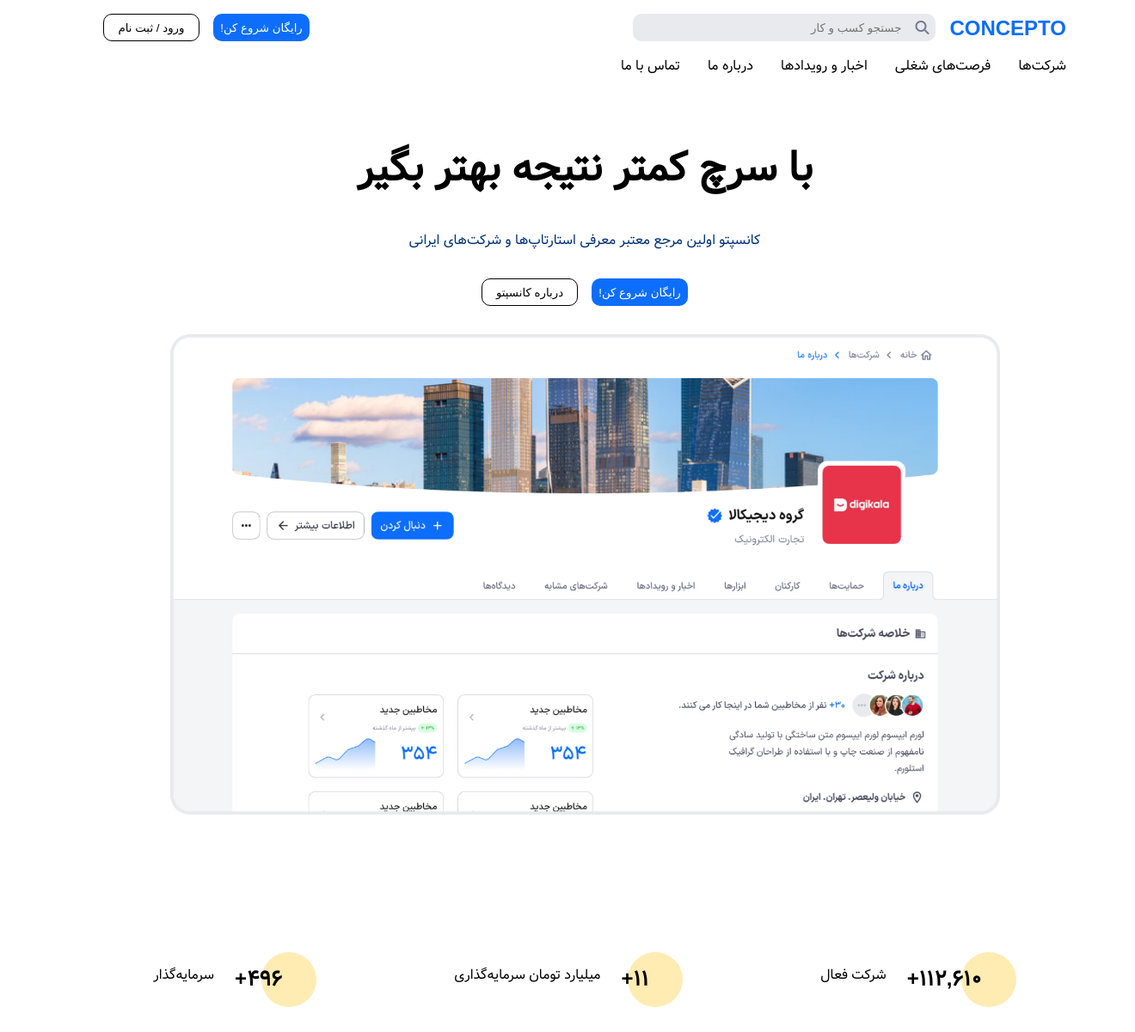
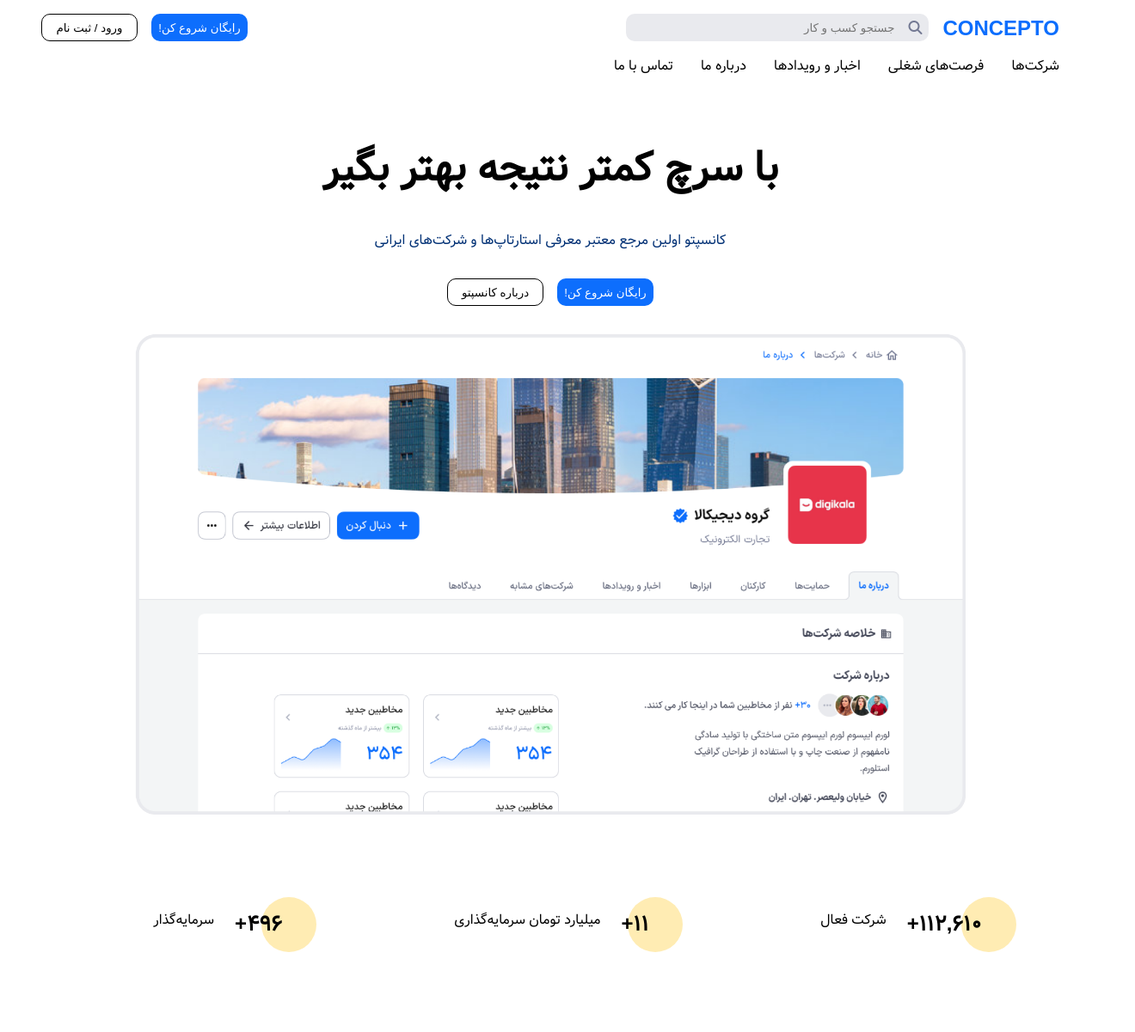
Before and after one commit to HamidRahmanii/Concepto, a plain HTML site: page index.html in a window 1280 px wide. Shown: the top 1201 px of the page at 86% size, 1320 px wide, since content can reach past the window. Drawn offline with Linux system fonts and the light colour scheme; a web font is replaced by a local one.

Commit message:
edit paddings

```diff
--- a/styles/style.css
+++ b/styles/style.css
@@ -22,7 +22,7 @@
 
 header {
   background-color: white;
-  padding: 1rem 5rem;
+  padding: 1rem 3rem;
   width: 100%;
   min-height: 12vh;
   position: fixed;
@@ -106,7 +106,7 @@
 }
 
 .main-section {
-  padding: 10rem 15rem 0;
+  padding: 10rem 9rem 0;
 }
 .main-section h1 {
   justify-content: center;
@@ -147,7 +147,7 @@
 }
 
 .picture-section {
-  padding-bottom: 10rem;
+  padding-bottom: 6rem;
 }
 .picture-section .picture {
   height: 70vh;
@@ -158,8 +158,8 @@
 }
 
 .honors-section {
-  padding-bottom: 8rem;
-  transform: translateX(-2.5rem);
+  padding-bottom: 5rem;
+  /* transform: translateX(-2.5rem); */
 }
 .honors-section .honors {
   display: flex;
@@ -244,12 +244,12 @@
 }
 
 .category-section .category {
-  padding: 5rem;
+  padding: 3rem;
 }
 .category-section .category .category-title {
   display: flex;
   align-items: center;
-  padding: 0 5rem;
+  padding: 0 3rem;
   gap: 1rem;
   margin-bottom: 5rem;
 }
@@ -301,7 +301,7 @@
 .favorite-section .favorite .favorite-title {
   color: white;
   position: relative;
-  margin: 0 10rem;
+  margin: 0 5rem;
   display: flex;
   justify-content: space-between;
   transform: translateY(-8rem);
```
